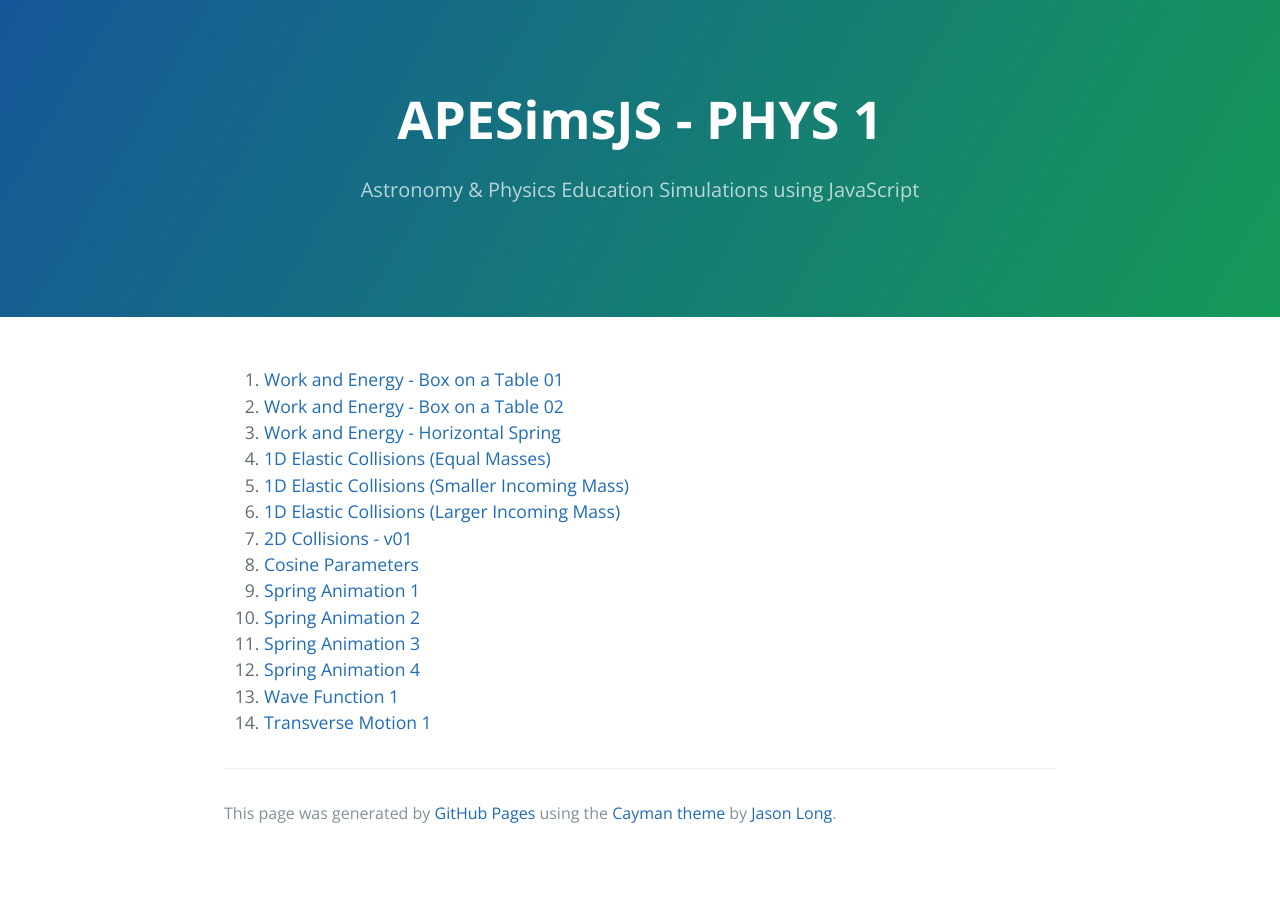
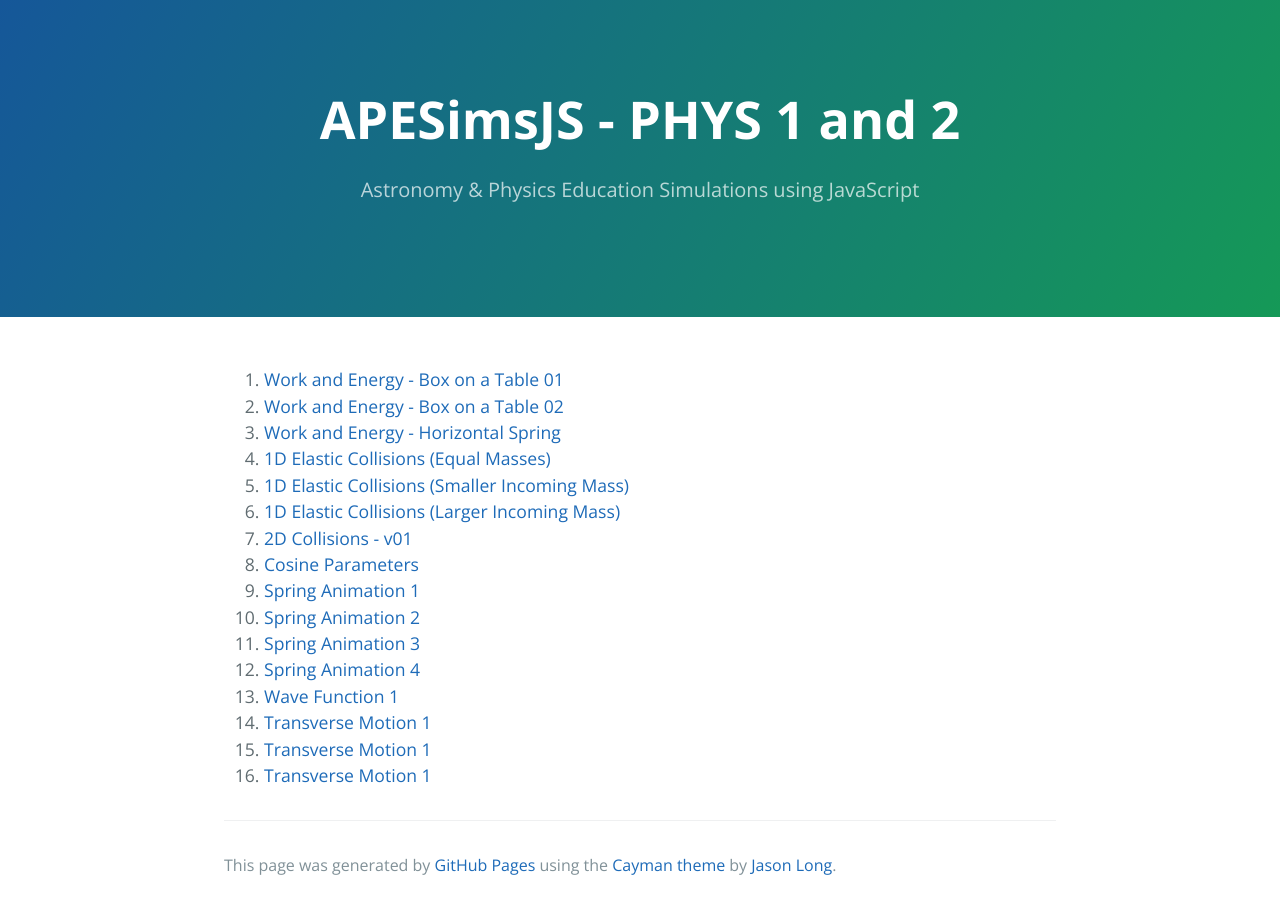
Before and after one commit to dloranz/APESims-PHYS1, a plain HTML site: page index.html in a window 1280 px wide. Before the commit the page ends 857 px from the top, so only its background shows below. Drawn offline with nearby package versions, Linux system fonts and the light colour scheme.

Commit message:
Update index.html

```diff
--- a/index.html
+++ b/index.html
@@ -11,7 +11,7 @@
   </head>
   <body>
     <section class="page-header">
-      <h1 class="project-name">APESimsJS - PHYS 1</h1>
+      <h1 class="project-name">APESimsJS - PHYS 1 and 2</h1>
       <h2 class="project-tagline">Astronomy &amp; Physics Education Simulations using JavaScript</h2>
     </section>
 
@@ -32,6 +32,8 @@
 <li><a id="" class="" title="" href="https://dloranz.github.io/SHO-Springs01/HTML5-Canvas-Horizontal-Spring-06.html" target="">Spring Animation 4</a></li>
 <li><a id="" class="" title="" href="https://dloranz.github.io/APESimsJS/waveFunction/waveFunction01-v01.html" target="">Wave Function 1</a></li>
 <li><a id="" class="" title="" href="https://dloranz.github.io/APESimsJS/transverseMotion/waveTraveling-v04.html" target="">Transverse Motion 1</a></li>
+<li><a id="" class="" title="" href="https://dloranz.github.io/APESimsJS/waveInterference/wavePulse-part1-v02.html" target="">Transverse Motion 1</a></li>
+<li><a id="" class="" title="" href="https://dloranz.github.io/APESimsJS/waveInterference/wavePulse-part2-v02.html" target="">Transverse Motion 1</a></li>
 
       </ol>
       </p>
```
